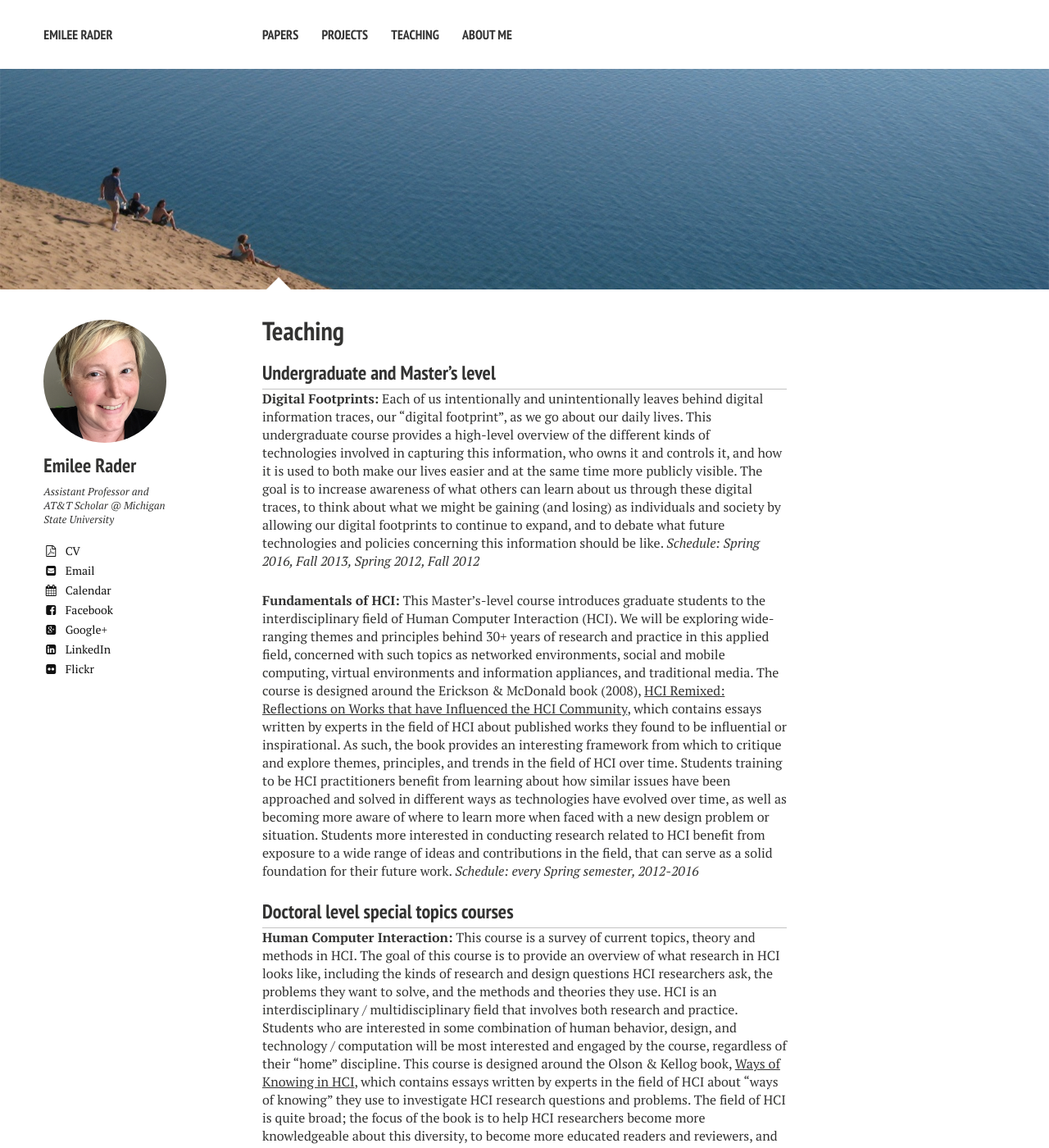
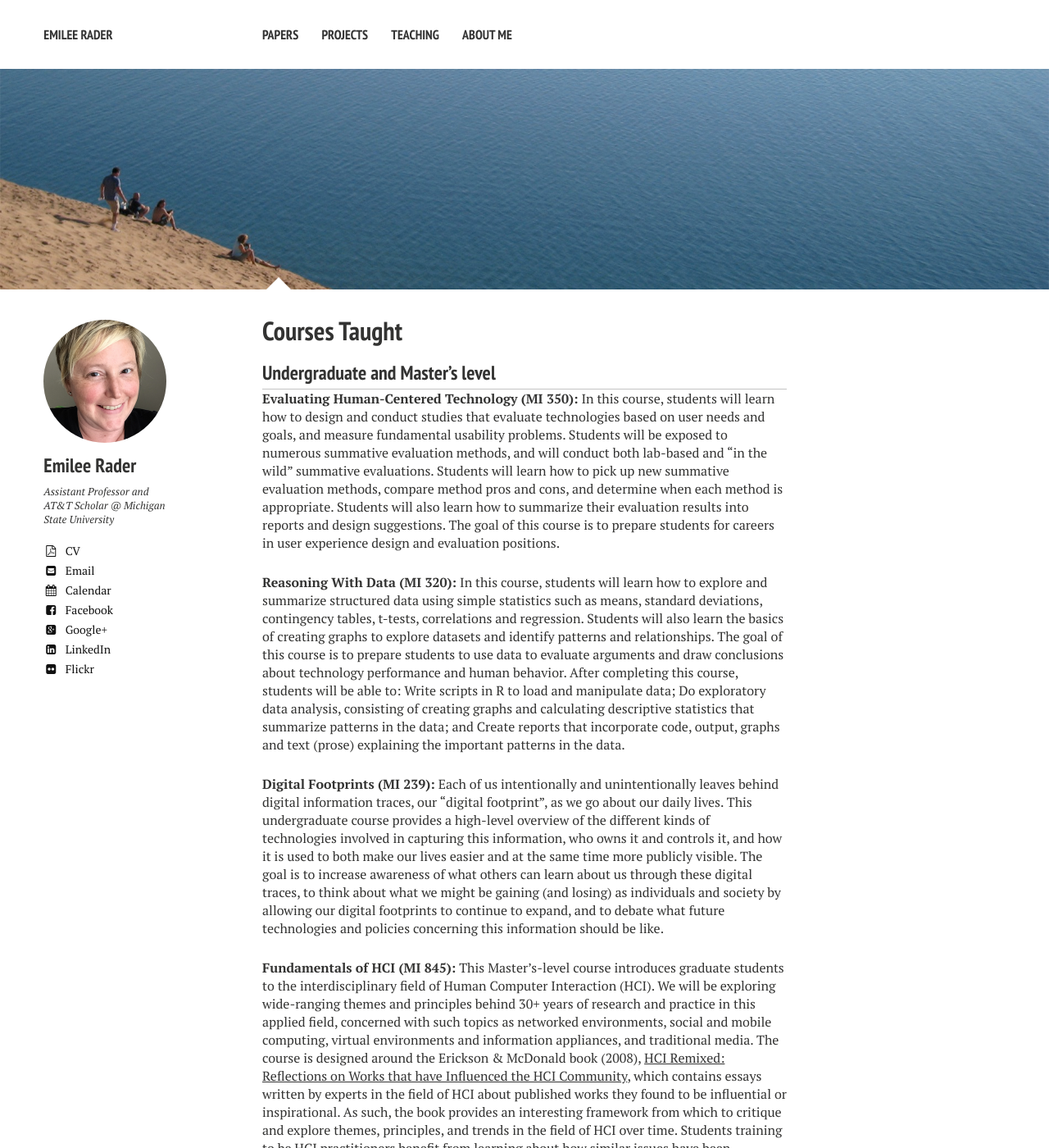
Before and after one commit to bierdoctor/bierdoctor.github.io, a Jekyll site: the page built from teaching/index.md, in a window 1280 px wide and 1400 px high. Shown: the whole window at 82% size. Built offline with Jekyll 4.4.1, drawn with Linux system fonts in a browser that asks for light colours; nearby versions of some CDN libraries.

Commit message:
update to CV and to teaching page

```diff
--- a/teaching/index.md
+++ b/teaching/index.md
@@ -1,19 +1,26 @@
 ---
 layout: page
-title: Teaching
+title: Courses Taught
 comments: false
 share: false
 ---
 
 ### Undergraduate and Master's level
 
-**Digital Footprints:**
-Each of us intentionally and unintentionally leaves behind digital information traces, our “digital footprint”, as we go about our daily lives. This undergraduate course provides a high-level overview of the different kinds of technologies involved in capturing this information, who owns it and controls it, and how it is used to both make our lives easier and at the same time more publicly visible. The goal is to increase awareness of what others can learn about us through these digital traces, to think about what we might be gaining (and losing) as individuals and society by allowing our digital footprints to continue to expand, and to debate what future technologies and policies concerning this information should be like. *Schedule: Spring 2016, Fall 2013, Spring 2012, Fall 2012*
+**Evaluating Human-Centered Technology (MI 350):**
+In this course, students will learn how to design and conduct studies that evaluate technologies based on user needs and goals, and measure fundamental usability problems. Students will be exposed to numerous summative evaluation methods, and will conduct both lab-based and "in the wild" summative evaluations. Students will learn how to pick up new summative evaluation methods, compare method pros and cons, and determine when each method is appropriate. Students will also learn how to summarize their evaluation results into reports and design suggestions. The goal of this course is to prepare students for careers in user experience design and evaluation positions.
 
-**Fundamentals of HCI:**
-This Master’s-level course introduces graduate students to the interdisciplinary field of Human Computer Interaction (HCI). We will be exploring wide-ranging themes and principles behind 30+ years of research and practice in this applied field, concerned with such topics as networked environments, social and mobile computing, virtual environments and information appliances, and traditional media. The course is designed around the Erickson & McDonald book (2008), [HCI Remixed: Reflections on Works that have Influenced the HCI Community](http://www.amazon.com/HCI-Remixed-Reflections-Influenced-Community/dp/0262050889/), which contains essays written by experts in the field of HCI about published works they found to be influential or inspirational. As such, the book provides an interesting framework from which to critique and explore themes, principles, and trends in the field of HCI over time. Students training to be HCI practitioners benefit from learning about how similar issues have been approached and solved in different ways as technologies have evolved over time, as well as becoming more aware of where to learn more when faced with a new design problem or situation. Students more interested in conducting research related to HCI benefit from exposure to a wide range of ideas and contributions in the field, that can serve as a solid foundation for their future work. *Schedule: every Spring semester, 2012-2016*
+**Reasoning With Data (MI 320):**
+In this course, students will learn how to explore and summarize structured data using simple statistics such as means, standard deviations, contingency tables, t-tests, correlations and regression. Students will also learn the basics of creating graphs to explore datasets and identify patterns and relationships. The goal of this course is to prepare students to use data to evaluate arguments and draw conclusions about technology performance and human behavior. After completing this course, students will be able to: Write scripts in R to load and manipulate data; Do exploratory data analysis, consisting of creating graphs and calculating descriptive statistics that summarize patterns in the data; and Create reports that incorporate code, output, graphs and text (prose) explaining the important patterns in the data.
+
+**Digital Footprints (MI 239):**
+Each of us intentionally and unintentionally leaves behind digital information traces, our “digital footprint”, as we go about our daily lives. This undergraduate course provides a high-level overview of the different kinds of technologies involved in capturing this information, who owns it and controls it, and how it is used to both make our lives easier and at the same time more publicly visible. The goal is to increase awareness of what others can learn about us through these digital traces, to think about what we might be gaining (and losing) as individuals and society by allowing our digital footprints to continue to expand, and to debate what future technologies and policies concerning this information should be like.
+
+**Fundamentals of HCI (MI 845):**
+This Master’s-level course introduces graduate students to the interdisciplinary field of Human Computer Interaction (HCI). We will be exploring wide-ranging themes and principles behind 30+ years of research and practice in this applied field, concerned with such topics as networked environments, social and mobile computing, virtual environments and information appliances, and traditional media. The course is designed around the Erickson & McDonald book (2008), [HCI Remixed: Reflections on Works that have Influenced the HCI Community](http://www.amazon.com/HCI-Remixed-Reflections-Influenced-Community/dp/0262050889/), which contains essays written by experts in the field of HCI about published works they found to be influential or inspirational. As such, the book provides an interesting framework from which to critique and explore themes, principles, and trends in the field of HCI over time. Students training to be HCI practitioners benefit from learning about how similar issues have been approached and solved in different ways as technologies have evolved over time, as well as becoming more aware of where to learn more when faced with a new design problem or situation. Students more interested in conducting research related to HCI benefit from exposure to a wide range of ideas and contributions in the field, that can serve as a solid foundation for their future work.
 
 ### Doctoral level special topics courses
+
 **Human Computer Interaction:**
 This course is a survey of current topics, theory and methods in HCI. The goal of this course is to provide an overview of what research in HCI looks like, including the kinds of research and design questions HCI researchers ask, the problems they want to solve, and the methods and theories they use. HCI is an interdisciplinary / multidisciplinary field that involves both research and practice. Students who are interested in some combination of human behavior, design, and technology / computation will be most interested and engaged by the course, regardless of their "home" discipline. This course is designed around the Olson & Kellog book, [Ways of Knowing in HCI](http://www.amazon.com/Ways-Knowing-HCI-Judith-Olson/dp/1493903772/), which contains essays written by experts in the field of HCI about “ways of knowing” they use to investigate HCI research questions and problems. The field of HCI is quite broad; the focus of the book is to help HCI researchers become more knowledgeable about this diversity, to become more educated readers and reviewers, and also to be better able to choose the right approach for their own work. Students who are interested in conducting research related to HCI will benefit from exposure to a wide range of ideas and contributions in the field that can serve as a solid foundation for their future work.
 
```
Also changed, not shown: 4 other files.
